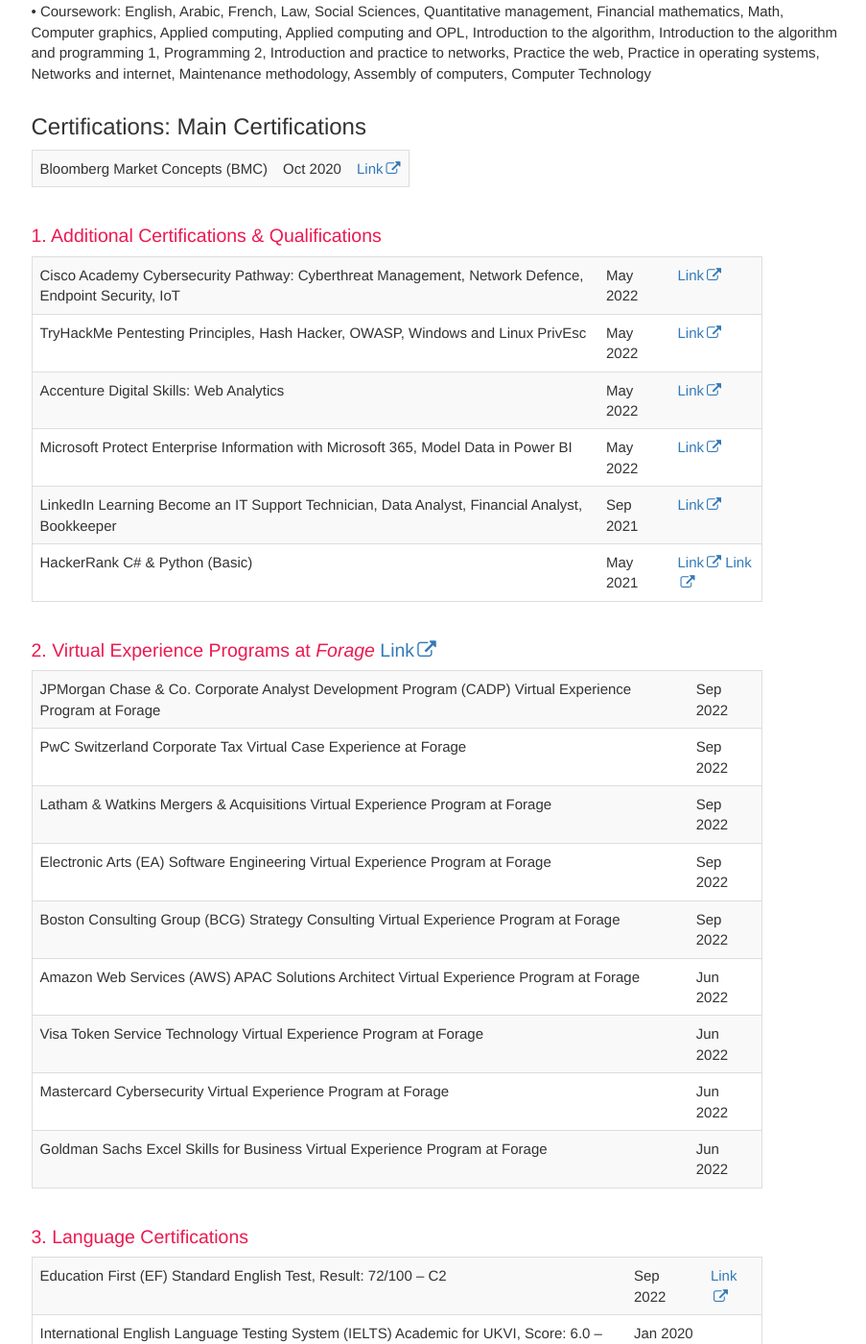
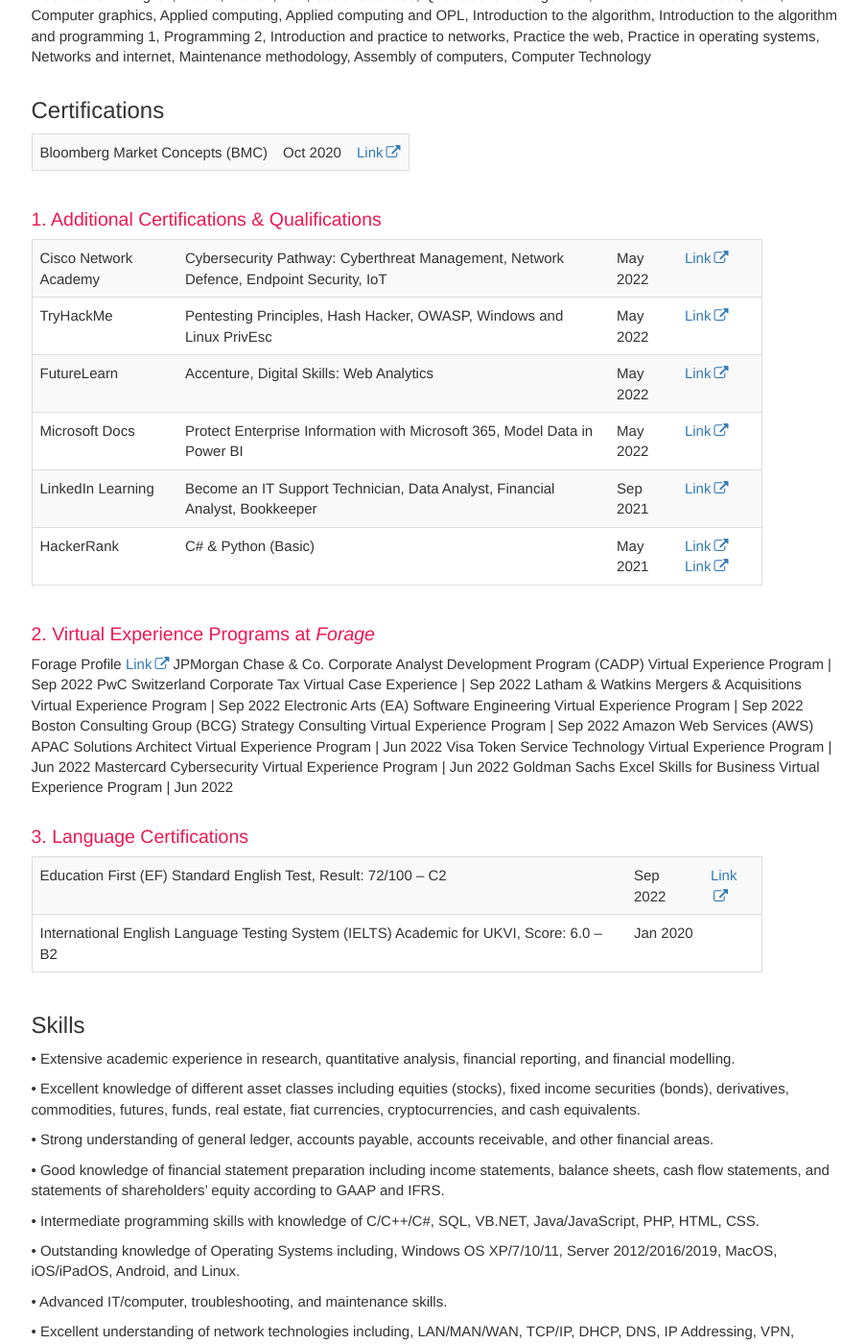
Before and after one commit to TheGreatFable/AboutAliYazbek, a Jekyll site: the page built from index.md, in a window 1280 px wide and 1400 px high, scrolled down 2636 px. Shown: the whole window at 96% size, without its empty margins (330-1233 px from the left). Built offline with Jekyll 4.4.1, drawn with Linux system fonts in a browser that asks for light colours; comment, search, counter and statistics services are not loaded; some of the changed text lies outside the part shown.

Commit message:
Update index.md

```diff
--- a/index.md
+++ b/index.md
@@ -102,30 +102,31 @@ Al Kafaat Technical Institut – Department of Management and Information Techno
 •	Coursework: English, Arabic, French, Law, Social Sciences, Quantitative management, Financial mathematics, Math, Computer graphics, Applied computing, Applied computing and OPL, Introduction to the algorithm, Introduction to the algorithm and programming 1, Programming 2, Introduction and practice to networks, Practice the web, Practice in operating systems, Networks and internet, Maintenance methodology, Assembly of computers, Computer Technology
 
 
-## Certifications: Main Certifications {#option1}
+## Certifications {#option1}
 
 Bloomberg Market Concepts (BMC) | Oct 2020 | [Link](https://portal.bloombergforeducation.com/certificates/HkhNi3ex8dQ1tr8CXtBKocjd)
 
 ### 1. Additional Certifications & Qualifications {#option2}
 
-Cisco Academy Cybersecurity Pathway: Cyberthreat Management, Network Defence, Endpoint Security, IoT | May 2022 | [Link](https://www.credly.com/users/mraliyazbek)
-TryHackMe Pentesting Principles, Hash Hacker, OWASP, Windows and Linux PrivEsc | May 2022 | [Link](https://tryhackme.com/p/TheGreatFable)
-Accenture Digital Skills: Web Analytics | May 2022 | [Link](https://www.futurelearn.com/certificates/jespaa2)
-Microsoft Protect Enterprise Information with Microsoft 365, Model Data in Power BI | May 2022 | [Link](https://learn.microsoft.com/en-us/users/aliyazbek/achievements)
-LinkedIn Learning Become an IT Support Technician, Data Analyst, Financial Analyst, Bookkeeper | Sep 2021 | [Link](https://drive.google.com/drive/folders/1xw8PqLu4ZZMQaRKMJ6jT7e6Oa954d0d1?usp=share_link)
-HackerRank C# & Python (Basic) | May 2021 | [Link](https://www.hackerrank.com/certificates/iframe/ca0b7858db0f) [Link](https://www.hackerrank.com/certificates/iframe/a2af5f56c154)
+Cisco Network Academy | Cybersecurity Pathway: Cyberthreat Management, Network Defence, Endpoint Security, IoT | May 2022 | [Link](https://www.credly.com/users/mraliyazbek)
+TryHackMe | Pentesting Principles, Hash Hacker, OWASP, Windows and Linux PrivEsc | May 2022 | [Link](https://tryhackme.com/p/TheGreatFable)
+FutureLearn | Accenture, Digital Skills: Web Analytics  | May 2022 | [Link](https://www.futurelearn.com/certificates/jespaa2)
+Microsoft Docs | Protect Enterprise Information with Microsoft 365, Model Data in Power BI | May 2022 | [Link](https://learn.microsoft.com/en-us/users/aliyazbek/achievements)
+LinkedIn Learning | Become an IT Support Technician, Data Analyst, Financial Analyst, Bookkeeper | Sep 2021 | [Link](https://drive.google.com/drive/folders/1xw8PqLu4ZZMQaRKMJ6jT7e6Oa954d0d1?usp=share_link)
+HackerRank | C# & Python (Basic) | May 2021 | [Link](https://www.hackerrank.com/certificates/iframe/ca0b7858db0f) [Link](https://www.hackerrank.com/certificates/iframe/a2af5f56c154)
 
-### 2. Virtual Experience Programs at *Forage* [Link](https://www.theforage.com/profile/ThSTMa8PDLbYGjBXq?ref=ThSTMa8PDLbYGjBXq)
+### 2. Virtual Experience Programs at *Forage*
 
-JPMorgan Chase & Co. Corporate Analyst Development Program (CADP) Virtual Experience Program at Forage | Sep 2022
-PwC Switzerland Corporate Tax Virtual Case Experience at Forage | Sep 2022
-Latham & Watkins Mergers & Acquisitions Virtual Experience Program at Forage | Sep 2022
-Electronic Arts (EA) Software Engineering Virtual Experience Program at Forage | Sep 2022
-Boston Consulting Group (BCG) Strategy Consulting Virtual Experience Program at Forage | Sep 2022
-Amazon Web Services (AWS) APAC Solutions Architect Virtual Experience Program at Forage | Jun 2022
-Visa Token Service Technology Virtual Experience Program at Forage | Jun 2022
-Mastercard Cybersecurity Virtual Experience Program at Forage | Jun 2022
-Goldman Sachs Excel Skills for Business Virtual Experience Program at Forage | Jun 2022
+Forage Profile [Link](https://www.theforage.com/profile/ThSTMa8PDLbYGjBXq?ref=ThSTMa8PDLbYGjBXq)
+JPMorgan Chase & Co. Corporate Analyst Development Program (CADP) Virtual Experience Program | Sep 2022
+PwC Switzerland Corporate Tax Virtual Case Experience | Sep 2022
+Latham & Watkins Mergers & Acquisitions Virtual Experience Program | Sep 2022
+Electronic Arts (EA) Software Engineering Virtual Experience Program | Sep 2022
+Boston Consulting Group (BCG) Strategy Consulting Virtual Experience Program | Sep 2022
+Amazon Web Services (AWS) APAC Solutions Architect Virtual Experience Program | Jun 2022
+Visa Token Service Technology Virtual Experience Program | Jun 2022
+Mastercard Cybersecurity Virtual Experience Program | Jun 2022
+Goldman Sachs Excel Skills for Business Virtual Experience Program | Jun 2022
 
 ### 3. Language Certifications
 
```
Also changed, not shown: other parts of index.md (+1 -1 lines).
